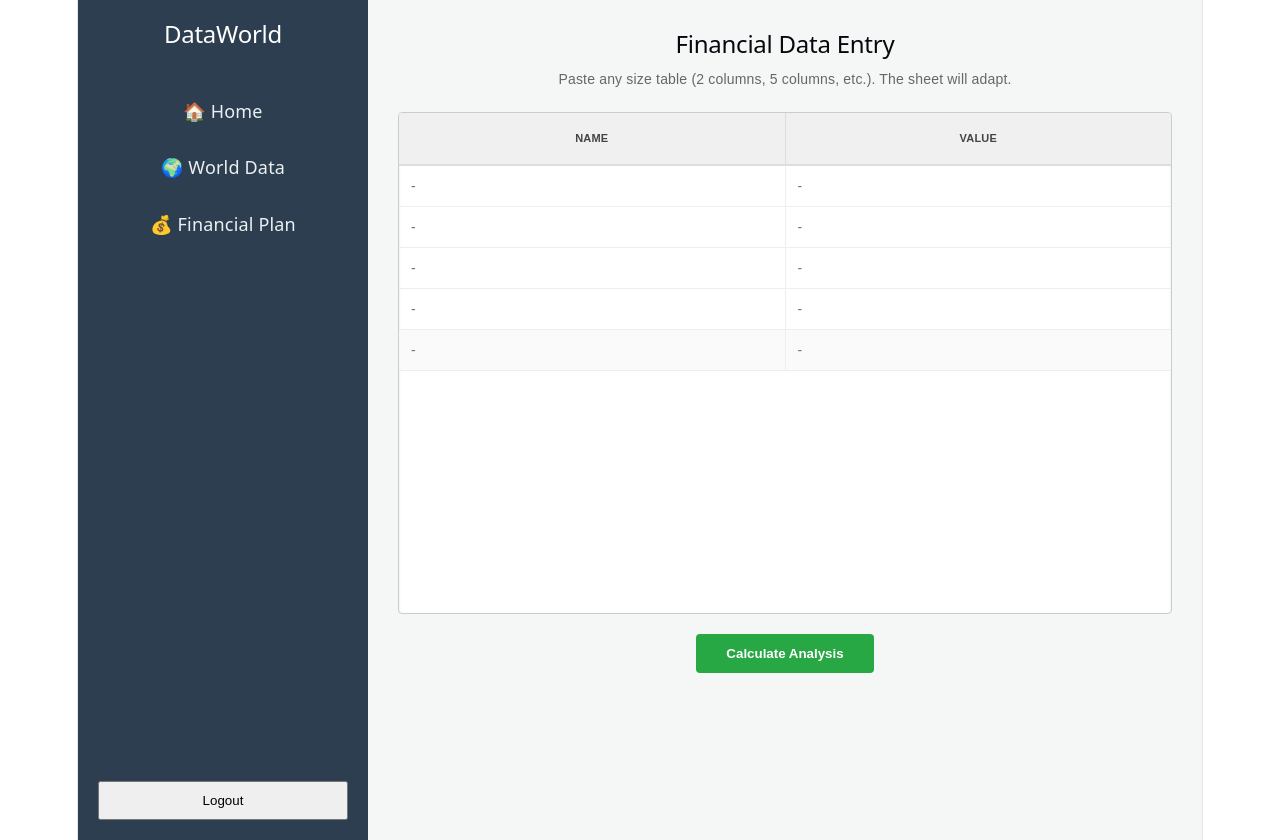
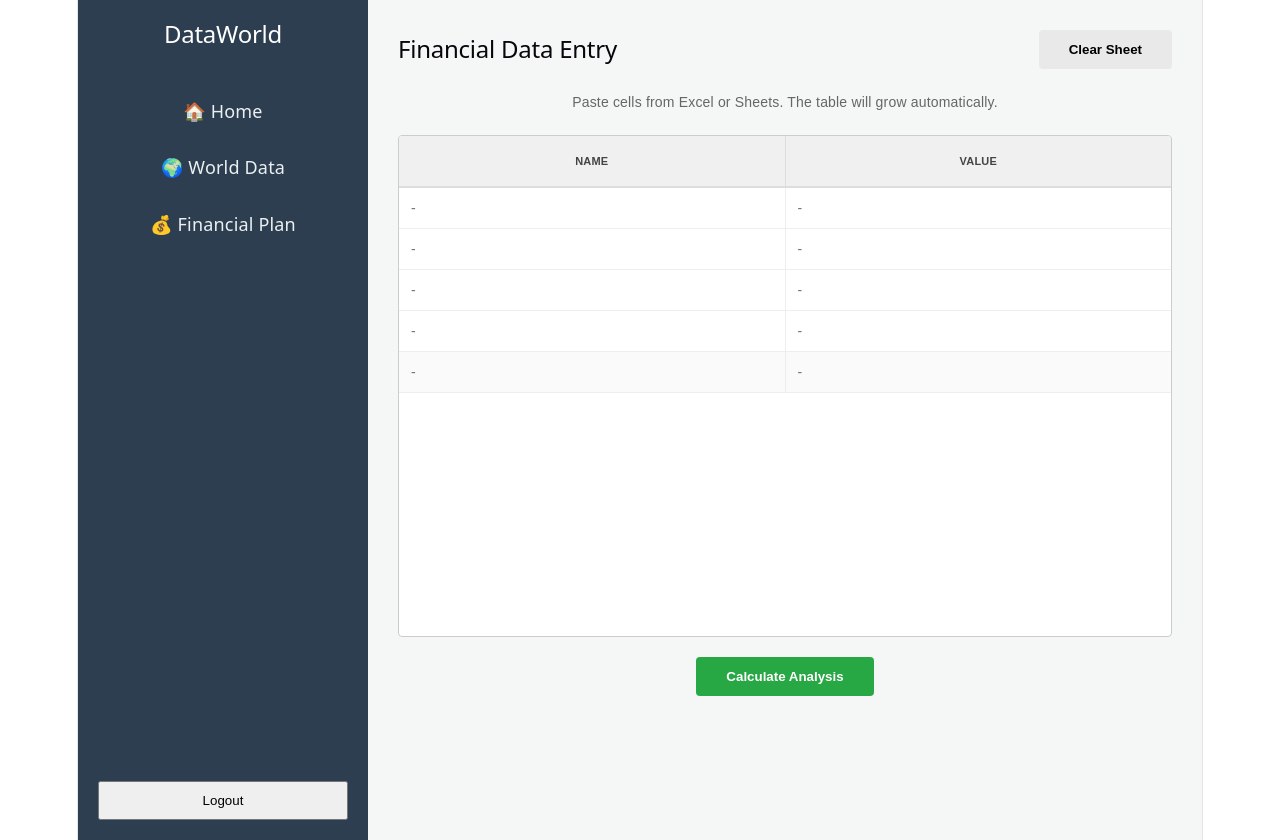
Before and after one commit to lucasgagne/fullstack_dataworld, a React app in the folder frontend/: page /finance in a window 1280 px wide. Built offline with nearby package versions, Linux system fonts and the light colour scheme; no server answers; sample sign-in values are in the browser's storage; the HTML template or start-up script is replaced by a standard one.

Commit message:
added clear sheet button

```diff
--- a/frontend/src/pages/FinancialPlan.jsx
+++ b/frontend/src/pages/FinancialPlan.jsx
@@ -1,57 +1,67 @@
 import React, { useState, useRef } from 'react';
 
 const FinancialPlan = () => {
-  // 1. Initial State: Start with a standard 2-column view
-  const [grid, setGrid] = useState([
+  const initialGrid = [
     ['', ''], ['', ''], ['', ''], ['', ''], ['', '']
-  ]);
+  ];
 
+  const [grid, setGrid] = useState(initialGrid);
   const scrollRef = useRef(null);
 
-  // 2. THE UNIVERSAL PASTE HANDLER
+  const clearTable = () => {
+    if (window.confirm("Are you sure you want to clear all data?")) {
+      setGrid(initialGrid);
+    }
+  };
+
   const handlePaste = (e) => {
     e.preventDefault();
     const pasteData = e.clipboardData.getData('text');
-
-    // Parse the table from the clipboard
     const newGrid = pasteData
       .split(/\r?\n/)
       .filter(row => row.trim() !== '')
       .map(row => row.split('\t'));
 
     if (newGrid.length > 0) {
-      // Add one empty "ghost row" at the bottom that matches the pasted width
       newGrid.push(new Array(newGrid[0].length).fill(''));
       setGrid(newGrid);
     }
   };
 
-  // 3. UPDATING A SPECIFIC CELL
   const handleCellChange = (rowIndex, colIndex, value) => {
     const updatedGrid = grid.map((row, rIdx) => {
       if (rIdx !== rowIndex) return row;
       return row.map((cell, cIdx) => (cIdx === colIndex ? value : cell));
     });
 
-    // INFINITE ROW: If typing in the last row, add a new one with the same # of columns
     if (rowIndex === grid.length - 1 && value !== '') {
       updatedGrid.push(new Array(grid[0].length).fill(''));
     }
-
     setGrid(updatedGrid);
   };
 
   return (
     <div style={{ padding: '30px', fontFamily: 'sans-serif' }}>
-      <h2>Financial Data Entry</h2>
+
+      {/* HEADER SECTION */}
+      <div style={{
+        display: 'flex',
+        justifyContent: 'space-between',
+        alignItems: 'center',
+        marginBottom: '20px'
+      }}>
+        <h2 style={{ margin: 0 }}>Financial Data Entry</h2>
+        <button onClick={clearTable} style={clearBtnStyle}>
+          Clear Sheet
+        </button>
+      </div>
+
       <p style={{ fontSize: '14px', color: '#666', marginBottom: '20px' }}>
-        Paste any size table (2 columns, 5 columns, etc.). The sheet will adapt.
+        Paste cells from Excel or Sheets. The table will grow automatically.
       </p>
 
+      {/* INDEPENDENT VIEWPORT */}
       <div onPaste={handlePaste} ref={scrollRef} style={viewportStyle}>
-
-        {/* DYNAMIC STICKY HEADER */}
-        {/* We map over the FIRST row of the grid to determine how many headers to show */}
         <div style={headerRowStyle}>
           {grid[0].map((_, colIdx) => (
             <div key={colIdx} style={{ ...headerCellStyle, borderLeft: colIdx === 0 ? 'none' : '1px solid #ddd' }}>
@@ -60,7 +70,6 @@ const FinancialPlan = () => {
           ))}
         </div>
 
-        {/* DATA ROWS */}
         {grid.map((row, rIdx) => (
           <div key={rIdx} style={{ display: 'flex' }}>
             {row.map((cell, cIdx) => (
@@ -82,7 +91,7 @@ const FinancialPlan = () => {
 
       <div style={{ marginTop: '20px' }}>
         <button
-          onClick={() => console.log("Current Grid Data:", grid)}
+          onClick={() => console.log("Final Grid:", grid)}
           style={calculateBtnStyle}
         >
           Calculate Analysis
@@ -99,7 +108,6 @@ const viewportStyle = {
   overflow: 'auto',
   border: '1px solid #ccc',
   borderRadius: '4px',
-  boxShadow: 'inset 0 1px 3px rgba(0,0,0,0.1)',
   backgroundColor: '#fff'
 };
 
@@ -110,12 +118,12 @@ const headerRowStyle = {
   backgroundColor: '#f0f0f0',
   borderBottom: '2px solid #ddd',
   zIndex: 10,
-  minWidth: 'fit-content' // Ensures header doesn't shrink if table is wide
+  minWidth: 'fit-content'
 };
 
 const headerCellStyle = {
   flex: 1,
-  minWidth: '150px', // Ensures cells don't get too squished
+  minWidth: '150px',
   padding: '12px',
   fontSize: '11px',
   textTransform: 'uppercase',
@@ -143,4 +151,14 @@ const calculateBtnStyle = {
   fontWeight: 'bold'
 };
 
+const clearBtnStyle = {
+    padding: '12px 30px',
+    backgroundColor: 'rgb(233,233,233)',
+    color: 'black',
+    border: 'none',
+    borderRadius: '4px',
+    cursor: 'pointer',
+    fontWeight: 'bold'
+};
+
 export default FinancialPlan;
```
